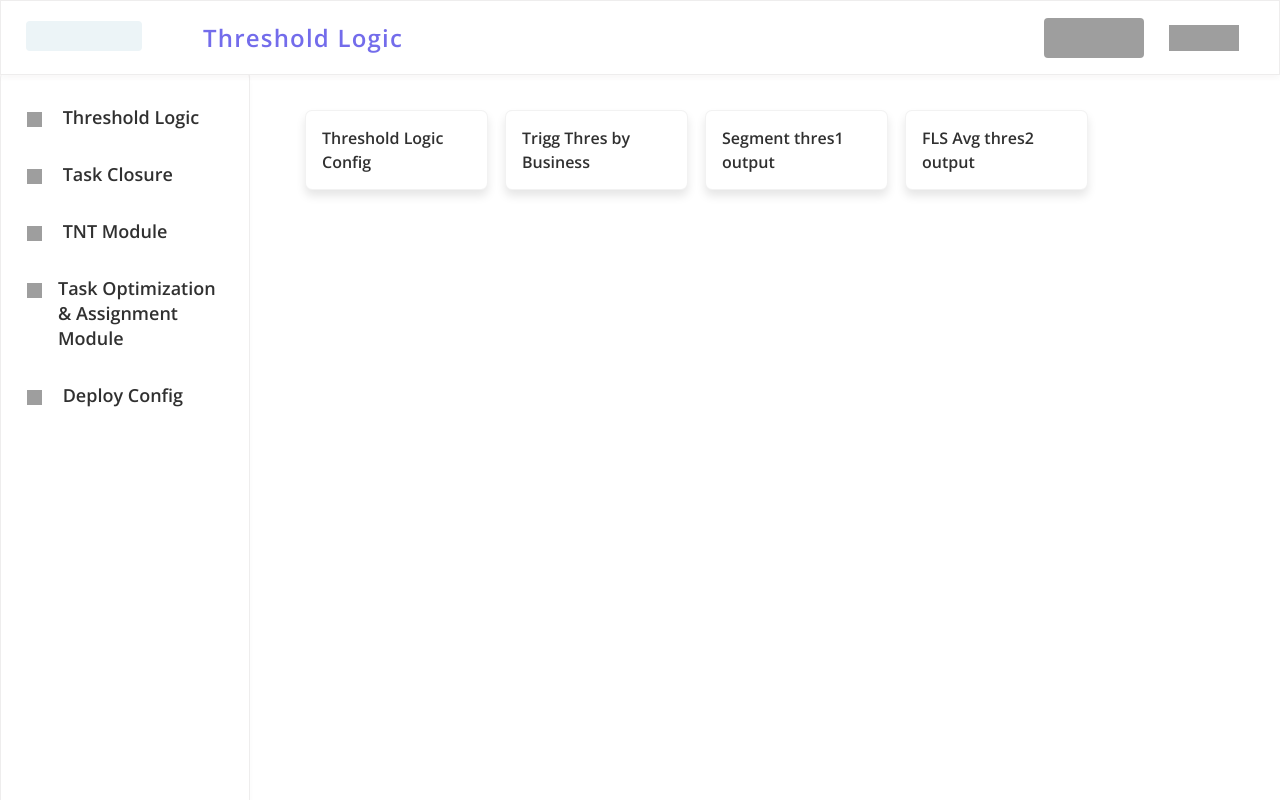
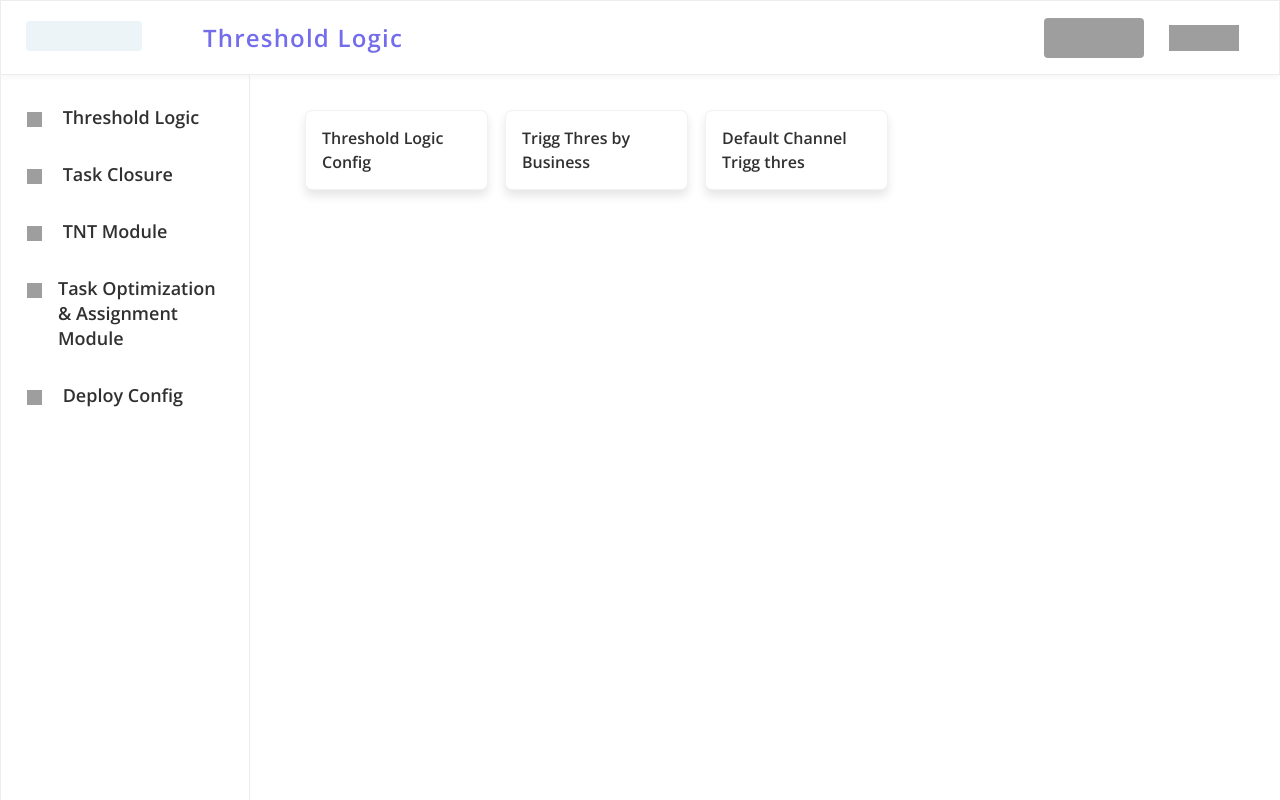
Before and after one commit to sachinbhoiexponentia/Django_UI, a Django app: page / in a window 1280 px wide. Run offline with Django 4.2, Linux system fonts and the light colour scheme; the visitor is signed in with stand-in values (Sample User, id 1); data that the repository does not hold is empty; parts of the project's set-up code (start-up, migrations or seed data) failed here and were passed over; some libraries are stand-ins or nearby versions; grey boxes are pictures that could not be loaded.

Commit message:
priya latest commit

```diff
--- a/app_validation/urls.py
+++ b/app_validation/urls.py
@@ -3,19 +3,13 @@ from .views import *
 
 urlpatterns = [
     path('api/validate_thresold_config_df/', validate_thresold_config_df_api, name='validate_config'),
-<<<<<<< HEAD
-    path('api/Threshold_Login_Config_get_data/<int:pk>/', threshold_logic_config_detail_view, name='get_by_id'),
-    path('api/Threshold_Login_Config_delete/<int:row_id>/', delete_data_by_id, name='delete_data_by_id'),
-    path('api/Trigg_Thres_By_Business_data/<int:pk>/', Trigg_Thres_By_Business_view, name='get_by_id_Trigg_Thres_By_Business'),
-    path('upload/<sheet_name>/', upload_to_s3, name='upload_to_s3')
-=======
     path('api/Threshold_Logic_Config_get_data/<int:pk>/', threshold_logic_config_detail_view, name='get_by_id'),
     path('api/Threshold_Logic_Config_delete/<int:row_id>/', threshold_logic_config_delete_data_by_id, name='delete_data_by_id'),
-
+    path('api/Trigg_Thres_By_Business_view/<int:pk>/', Trigg_Thres_By_Business_view, name='get_by_id'),
+    path('api/Trigg_Thres_By_Business_delete/<int:row_id>/', Trigg_Thres_By_Business_delete_data_by_id, name='delete_data_by_id'),
     path('api/Channel_Task_Mapping_get_data/<int:pk>/', channel_task_mapping_detail_view, name='get_by_id'),
     path('api/Channel_Task_Mapping_delete/<int:row_id>/', channel_task_mapping_delete_data_by_id, name='delete_data_by_id'),
-
-
+    path('api/Default_Channel_Trigg_thres_data/<int:pk>/', Default_Channel_Trigg_thres_view, name='get_by_id'),
+    path('api/Default_Channel_Trigg_thres_delete/<int:row_id>/', Default_Channel_Trigg_thres_delete_data_by_id, name='delete_data_by_id'),
     path('upload/<sheet_name>/', upload_to_s3, name='upload_to_s3'),
->>>>>>> 21f2d9ee8948c6a6e41c5b5efab29d7a1245b116
 ]
--- a/dashboard/views.py
+++ b/dashboard/views.py
@@ -26,8 +26,11 @@ def Threshold_Logic_Config_view(request):
 
     queryset3 = Default_Channel_Trigg_thres.objects.all()
     Default_Channel_Trigg_thres_df = pd.DataFrame(list(queryset3.values()))
+    print(Default_Channel_Trigg_thres_df)
     Default_Channel_Trigg_thres_headers = list(Default_Channel_Trigg_thres_df.columns)
     Default_Channel_Trigg_thres_data = Default_Channel_Trigg_thres_df.values.tolist()
+    print("Default_Channel_Trigg_thres_headers:",Default_Channel_Trigg_thres_headers)
+    print("Default_Channel_Trigg_thres_data:",Default_Channel_Trigg_thres_data)
 
     context = {'Default_Channel_Trigg_thres_headers':Default_Channel_Trigg_thres_headers,
                'Default_Channel_Trigg_thres_data':Default_Channel_Trigg_thres_data,
@@ -153,6 +156,34 @@ def Threshold_Logic_Config_view(request):
                 messages.success(request, 'Form updated successfully')
                 return render(request, 'Threshold_logic.html', context)
             except Trigg_Thres_By_Business.DoesNotExist:
+                messages.error(request, 'Record with Trigger ID {} not found'.format(trigger_id))
+            except Exception as e:
+                print('Error while updating the data ', e)
+                messages.error(request, 'Error while updating the data: {}'.format(e))
+
+
+
+        if form_id == 'Default_Channel_Trigg_thres_Form_Edit':
+            print('Default_Channel_Trigg_thres_Form_Edit')
+            try:
+                # print(request.POST)
+                id = request.POST.get('Default_Channel_Trigg_thres_Form_id')
+                # print("trigger_id:",trigger_id)
+                default_Channel_Trigg_thres = Default_Channel_Trigg_thres.objects.get(id=id)
+
+                # Update fields based on the form data
+                default_Channel_Trigg_thres.Channel = request.POST.get('Channel_edit')
+                default_Channel_Trigg_thres.Trigger_id = request.POST.get('Trigger_id_edit')
+                default_Channel_Trigg_thres.Trigg_Desc = request.POST.get('Trigg_Desc_edit')
+                default_Channel_Trigg_thres.Segment_Threshold_1= request.POST.get('Segment_Threshold_1_edit')
+                default_Channel_Trigg_thres.FLSAvg_Threshold_2= request.POST.get('FLSAvg_Threshold_2_edit')
+
+
+                default_Channel_Trigg_thres.save()
+
+                messages.success(request, 'Form updated successfully')
+                return render(request, 'Threshold_logic.html', context)
+            except Default_Channel_Trigg_thres.DoesNotExist:
                 messages.error(request, 'Record with Trigger ID {} not found'.format(trigger_id))
             except Exception as e:
                 print('Error while updating the data ', e)
--- a/login/views.py
+++ b/login/views.py
@@ -32,7 +32,7 @@ def custom_login(request):
             user = authenticate(request, username=username, password=password)
             if user is not None:
                 login(request, user)
-                return redirect('Threshold_Login_Config_View')
+                return redirect('Threshold_Logic_Config_View')
             else:
                 request.session['login_error'] = 'Invalid credentials'
                 return redirect('login')
--- a/templates/Threshold_logic.html
+++ b/templates/Threshold_logic.html
@@ -673,10 +673,10 @@
           Config</button>
         <button class="tablinks" onclick="openCity(event, 'Trigger_Threhold_by_Business_visible')">Trigg Thres by
           Business</button>
-        <button class="tablinks" onclick="openCity(event, 'Segment_thres1_output_visible')">Segment thres1
-          output</button>
-        <button class="tablinks" onclick="openCity(event, 'FLS_Avg_thresh2_output_visible')">FLS Avg thres2
-          output</button>
+        <!-- <button class="tablinks" onclick="openCity(event, 'Segment_thres1_output_visible')">Segment thres1
+          output</button> -->
+        <button class="tablinks" onclick="openCity(event, 'Default_Channel_Trigg_thres_visible')">Default Channel Trigg
+          thres</button>
 
       </div>
       <br><br>
@@ -961,8 +961,8 @@
                 <td>
                   <i class="fas fa-edit" id="editButton3" onclick="getSourceData_TTB({{ row.0 }})" data-toggle="modal"
                     data-target="#modal_trigger_threshold_business_edit" style="color: black;"></i>
-                  <i class="fas fa-trash-alt" id="deleteButton5" data-toggle="modal" data-target="#myModal2_delete"
-                    style="color: black;"></i>
+                  <i class="fas fa-trash-alt" id="deleteButton5" onclick="DeleteSourceData_TTB({{ row.0 }})"
+                    data-toggle="modal" data-target="#myModal_delete_TTB" style="color: black;"></i>
                 </td>
               </tr>
               {% endfor %}
@@ -1065,8 +1065,8 @@
                   {% csrf_token %}
                   <input type="hidden" id="Trigger_Threhold_by_Business_Form_edit" name="form_identifier"
                     value="Trigger_Threhold_by_Business_Form_edit" />
-                    <input type="hidden" id="Trigger_Threhold_by_Business_Form_id" name="Trigger_Threhold_by_Business_Form_id"
-                    value="Trigger_Threhold_by_Business_Form_id" />
+                  <input type="hidden" id="Trigger_Threhold_by_Business_Form_id"
+                    name="Trigger_Threhold_by_Business_Form_id" value="Trigger_Threhold_by_Business_Form_id" />
                   <div class="form-row">
                     <div class="form-group_clo">
                       <label for="channel_Trigger_Threhold_by_Business_Form_edit" class="label1_">Channel</label><br>
@@ -1144,7 +1144,7 @@
 
                   <button type="submit" id="validateButton_trigger_threshold_business"
                     class="btn btn-info btn-lg submit_validate" data-toggle="modal"
-                    data-form-id="Trigger_Threhold_by_Business_Form" >Submit</button>
+                    data-form-id="Trigger_Threhold_by_Business_Form">Submit</button>
                 </form>
               </div>
             </div>
@@ -1218,7 +1218,24 @@
             </div>
           </div>
         </div>
-
+        <div id="submit_trigger_threshold_business" class="modal fade" role="dialog">
+          <div class="modal-dialog modal-md">
+            <!-- Modal content-->
+            <div class="modal-content">
+              <div class="modal-header">
+                <h1 class="modal-title" style="font-size: 15px; color: black;">Validate</h1>
+                <button type="button" class="close" data-dismiss="modal"
+                  style="border: 1px; height: 5px;">&times;</button>
+              </div>
+              <div class="modal-body">
+                <p style="color: black;">Do you want to add new channel?</p>
+                <button type="button" id="submit_trigger_threshold_business_submit"
+                  style="background-color:#736CEB; color: white;">Submit2</button>
+              </div>
+            </div>
+
+          </div>
+        </div>
         <div id="myModal3_delete" class="modal fade" role="dialog">
           <div class="modal-dialog modal-md">
             <!-- Modal content-->
@@ -1289,7 +1306,10 @@
         </div>
       </div>
 
-      <div id="FLS_Avg_thresh2_output_visible" class="tabcontent">
+
+
+
+      <div id="Default_Channel_Trigg_thres_visible" class="tabcontent">
         <div class="button1-container">
           <button class="button-with-image blueBorder ms-auto" id="formButton4" data-toggle="modal"
             data-target="#myModal4"><span><img src="{% static 'add.png' %}" class="me-1"></span>Add New</button>
@@ -1300,14 +1320,14 @@
           <table class="custom-table">
             <thead>
               <tr>
-                {% for header in FLS_Avg_Threshold_Output_headers %}
+                {% for header in Default_Channel_Trigg_thres_headers %}
                 <th>{{ header }}</th>
                 {% endfor %}
                 <th>Actions</th>
               </tr>
             </thead>
             <tbody>
-              {% for row in FLS_Avg_Threshold_Output_data %}
+              {% for row in Default_Channel_Trigg_thres_data %}
               <tr>
                 {% for value in row %}
                 <td>
@@ -1316,9 +1336,10 @@
 
                 {% endfor %}
                 <td>
-                  <i class="fas fa-edit" id="editButton3" data-toggle="modal" data-target="#myModal4_edit"
+                  <i class="fas fa-edit" id="editButton3" data-toggle="modal"
+                    data-target="#Default_Channel_Trigg_thres_edit" onclick="getSourceData_DCTt({{ row.0 }})"
                     style="color: black;"></i>
-                  <i class="fas fa-trash-alt" id="deleteButton5" data-toggle="modal" data-target="#myModal4_delete"
+                  <i class="fas fa-trash-alt" id="deleteButton5" data-toggle="modal" data-target="#myModal4_delete" onclick="DeleteSourceData_DCTt({{ row.0 }})"
                     style="color: black;"></i>
                 </td>
               </tr>
@@ -1327,7 +1348,7 @@
           </table>
         </div>
         <div class="button2-container"><button class="button-image ms-auto">Validate</button></div>
-        <div id="myModal4" class="modal fade" role="dialog">
+        <div id="Default_Channel_Trigg_thres" class="modal fade" role="dialog">
           <div class="modal-dialog modal-lg">
             <!-- Modal content-->
             <div class="modal-content">
@@ -1337,59 +1358,40 @@
 
               </div>
               <div class="modal-body">
-                <form id="fls_avgthres_Form" method="post" enctype="multipart/form-data">
+                <form id="Default_Channel_Trigg_thres_Form" method="post" enctype="multipart/form-data">
                   {% csrf_token %}
-                  <input type="hidden" id="fls_avgthres_Form" name="form_identifier" value="fls_avgthres_Form" />
+                  <input type="hidden" id="Default_Channel_Trigg_thres_Form" name="form_identifier"
+                    value="Default_Channel_Trigg_thres_Form" />
                   <div class="form-row">
                     <div class="form-group_fls">
-                      <label for="fls_id" class="label1">FLS_id</label><br>
-                      <input class="first" name="fls_id" id="fls_id" type="text" placeholder="FLS_id" />
+                      <label for="Channel" class="label1">Channel</label><br>
+                      <input class="first" name="Channel" id="Channel" type="text" placeholder="Channel" />
                     </div>
                     <div class="form-group_fls">
-                      <label for="channel" class="label">Channel</label><br>
-                      <input class="last" name="channel" id="channel" type="text" placeholder="Channel" />
+                      <label for="Trigger_id" class="label">Trigger_id</label><br>
+                      <input class="last" name="Trigger_id" id="Trigger_id" type="text" placeholder="Trigger_id" />
                     </div>
                   </div>
                   <div class="form-row">
                     <div class="form-group_fls">
-                      <label for="subchannel" class="label1_">Subchannel</label><br>
-                      <input class="first1" name="subchannel" id="subchannel" type="text" placeholder="Subchannel" />
+                      <label for="Trigg_Desc" class="label1_">Trigg_Desc </label><br>
+                      <input class="first1" name="Trigg_Desc" id="Trigg_Desc" type="text" placeholder="Trigg_Desc " />
                     </div>
                     <div class="form-group_fls">
-                      <label for="channel_subchannel_id" class="label_">Channel_Subchannel_ID</label><br>
-                      <input class="last1" name="channel_subchannel_id" id="channel_subchannel_id" type="text"
-                        placeholder="Channel_Subchannel_ID" />
+                      <label for="Segment_Threshold_1" class="label_">Segment_Threshold_1</label><br>
+                      <input class="last1" name="Segment_Threshold_1" id="Segment_Threshold_1" type="text"
+                        placeholder="Segment_Threshold_1" />
                     </div>
                   </div>
                   <div class="form-row">
                     <div class="form-group_fls">
-                      <label for="demoseg" class="label2_">DemoSeg</label><br>
-                      <input class="first2" name="demoseg" id="demoseg" type="text" placeholder="DemoSeg" />
-                    </div>
-                    <div class="form-group_fls">
-                      <label for="valueseg" class="label_last">ValueSeg</label><br>
-                      <input class="last2" name="valueseg" id="valueseg" type="text" placeholder="ValueSeg" />
-                    </div>
-                  </div>
-                  <div class="form-row">
-                    <div class="form-group_fls">
-                      <label for="demoseg_valueseg_id" class="label3_">DemoSeg_ValueSeg_ID</label><br>
-                      <input class="first3" name="demoseg_valueseg_id" id="demoseg_valueseg_id" type="text"
-                        placeholder="DemoSeg_ValueSeg_ID" />
-                    </div>
-                    <div class="form-group_fls">
-                      <label for="trigger_id" class="label3_last">Trigger_id</label><br>
-                      <input class="last3" name="trigger_id" id="trigger_id" type="text" placeholder="Trigger_id" />
-                    </div>
-                  </div>
-
-                  <div class="form-row">
-                    <div class="form-group_fls">
-                      <label for="flsavg_threshold_2" class="label1">FLSAvg_Threshold_2</label><br>
-                      <input class="first" name="flsavg_threshold_2" id="flsavg_threshold_2" type="text"
+                      <label for="FLSAvg_Threshold_2" class="label2_">FLSAvg_Threshold_2</label><br>
+                      <input class="first2" name="FLSAvg_Threshold_2" id="FLSAvg_Threshold_2" type="text"
                         placeholder="FLSAvg_Threshold_2" />
                     </div>
                   </div>
+
+
 
                   <button type="button" id="validateButton_fls_avg_thres" class="btn btn-info btn-lg submit_validate"
                     data-toggle="modal" {% comment %} data-target="#myModal8" {% endcomment %}>Validate</button>
@@ -1401,62 +1403,68 @@
             </div>
           </div>
         </div>
-
-        <div id="myModal4_delete" class="modal fade" role="dialog">
-          <div class="modal-dialog modal-md">
-
+        <div id="Default_Channel_Trigg_thres_edit" class="modal fade" role="dialog">
+          <div class="modal-dialog modal-lg">
             <!-- Modal content-->
             <div class="modal-content">
               <div class="modal-header">
-                <h1 class="modal-title" style="font-size: 15px; color: black;">Delete</h1>
-                <button type="button" class="close" data-dismiss="modal"
-                  style="border: 1px; height: 5px;">&times;</button>
+                <h1 class="modal-title">Add New</h1>
+                <button type="button" class="close" data-dismiss="modal">&times;</button>
 
               </div>
               <div class="modal-body">
-                <p style="color: black;">Are you sure want to delete trigger Id "1"?</p>
-                <button type="button" id="submit" style="background-color:#736CEB; color: white;">Delete</button>
+                <form id="Default_Channel_Trigg_thres_Form_Edit" method="post" enctype="multipart/form-data">
+                  {% csrf_token %}
+                  <input type="hidden" id="Default_Channel_Trigg_thres_Form_Edit" name="form_identifier"
+                    value="Default_Channel_Trigg_thres_Form_Edit" />
+                  <input type="hidden" id="Default_Channel_Trigg_thres_Form_id"
+                    name="Default_Channel_Trigg_thres_Form_id" value="Default_Channel_Trigg_thres_Form_id" />
+                  <div class="form-row">
+                    <div class="form-group_fls">
+                      <label for="Channel_edit" class="label1">Channel</label><br>
+                      <input class="first" name="Channel_edit" id="Channel_edit" type="text" placeholder="Channel" />
+                    </div>
+                    <div class="form-group_fls">
+                      <label for="Trigger_id_edit" class="label">Trigger_id</label><br>
+                      <input class="last" name="Trigger_id_edit" id="Trigger_id_edit" type="text" placeholder="Trigger_id" />
+                    </div>
+                  </div>
+                  <div class="form-row">
+                    <div class="form-group_fls">
+                      <label for="Trigg_Desc_edit" class="label1_">Trigg_Desc </label><br>
+                      <input class="first1" name="Trigg_Desc_edit" id="Trigg_Desc_edit" type="text" placeholder="Trigg_Desc " />
+                    </div>
+                    <div class="form-group_fls">
+                      <label for="Segment_Threshold_1_edit" class="label_">Segment_Threshold_1</label><br>
+                      <input class="last1" name="Segment_Threshold_1_edit" id="Segment_Threshold_1_edit" type="text"
+                        placeholder="Segment_Threshold_1" />
+                    </div>
+                  </div>
+                  <div class="form-row">
+                    <div class="form-group_fls">
+                      <label for="FLSAvg_Threshold_2_edit" class="label2_">FLSAvg_Threshold_2</label><br>
+                      <input class="first2" name="FLSAvg_Threshold_2_edit" id="FLSAvg_Threshold_2_edit" type="text"
+                        placeholder="FLSAvg_Threshold_2" />
+                    </div>
+                  </div>
+
+
+
+                  <button type="submit" id="validateButton_fls_avg_thres" class="btn btn-info btn-lg submit_validate"
+                    data-toggle="modal" {% comment %} data-target="#myModal8" {% endcomment %}>Submit</button>
+
+                </form>
+
               </div>
 
             </div>
           </div>
         </div>
-        <div id="submit_trigger_threshold_business" class="modal fade" role="dialog">
-          <div class="modal-dialog modal-md">
-            <!-- Modal content-->
-            <div class="modal-content">
-              <div class="modal-header">
-                <h1 class="modal-title" style="font-size: 15px; color: black;">Validate</h1>
-                <button type="button" class="close" data-dismiss="modal"
-                  style="border: 1px; height: 5px;">&times;</button>
-              </div>
-              <div class="modal-body">
-                <p style="color: black;">Do you want to add new channel?</p>
-                <button type="button" id="submit_trigger_threshold_business_submit"
-                  style="background-color:#736CEB; color: white;">Submit2</button>
-              </div>
-            </div>
-
-          </div>
-        </div>
-
-          <!-- Modal content-->
-          <div class="modal-content">
-            <div class="modal-header">
-              <h1 class="modal-title" style="font-size: 15px; color: black;">Validate</h1>
-              <button type="button" class="close" data-dismiss="modal"
-                style="border: 1px; height: 5px;">&times;</button>
-
-            </div>
-            <div class="modal-body">
-              <p style="color: black;">Do you want to add new channel?</p>
-              <button type="button" id="submit_fls_avgthresh"
-                style="background-color:#736CEB; color: white;">Submit4</button>
-            </div>
-
-          </div>
-        </div>
       </div>
+
+
+
+
 
 
     </div>
@@ -1830,10 +1838,40 @@
     }
 
 
+    function DeleteSourceData_TTB(row_id) {
+      fetch(`api/Trigg_Thres_By_Business_delete/${row_id}/`, {
+        method: 'POST',
+        headers: {
+          'Content-Type': 'application/json',
+        },
+      })
+        .then(response => {
+          if (!response.ok) {
+            if (response.status === 404) {
+              // Show errorDiv if object not found
+              document.getElementById('errorDiv').style.display = 'block';
+            } else {
+              throw new Error(`HTTP error! Status: ${response.status}`);
+            }
+          } else {
+            // Show successDiv on successful deletion
+            alert(`Row ${row_id} deleted successfully`);
+            $('#myModal_delete_TTB').modal('show');
+            return response.json();
+          }
+        })
+        .catch(error => {
+          // Handle other errors
+          console.error('Error deleting data:', error);
+          // Show errorDiv on other errors
+          document.getElementById('errorDiv').style.display = 'block';
+        });
+    }
+
     function getSourceData_TTB(rowId) {
 
       $(document).ready(function () {
-        var apiUrl = `api/Trigg_Thres_By_Business_data/${rowId}`;
+        var apiUrl = `api/Trigg_Thres_By_Business_view/${rowId}`;
         $.ajax({
           url: apiUrl,
           type: 'GET',
@@ -1860,6 +1898,62 @@
     }
 
 
+
+    function getSourceData_DCTt(rowId) {
+
+      $(document).ready(function () {
+        var apiUrl = `api/Default_Channel_Trigg_thres_data/${rowId}`;
+        $.ajax({
+          url: apiUrl,
+          type: 'GET',
+          dataType: 'json',
+          success: function (data) {
+            console.log(data);
+
+            document.getElementById("Default_Channel_Trigg_thres_Form_id").value = rowId
+            document.getElementById("Channel_edit").value = data.Channel
+            document.getElementById("Trigger_id_edit").value = data.Trigger_id
+            document.getElementById("Trigg_Desc_edit").value = data.Trigg_Desc
+            document.getElementById("Segment_Threshold_1_edit").value = data.Segment_Threshold_1
+            document.getElementById("FLSAvg_Threshold_2_edit").value = data.FLSAvg_Threshold_2
+
+          }
+        });
+      });
+
+    }
+
+    function DeleteSourceData_DCTt(row_id) {
+      fetch(`api/Default_Channel_Trigg_thres_delete/${row_id}/`, {
+        method: 'POST',
+        headers: {
+          'Content-Type': 'application/json',
+        },
+      })
+        .then(response => {
+          if (!response.ok) {
+            if (response.status === 404) {
+              // Show errorDiv if object not found
+              document.getElementById('errorDiv').style.display = 'block';
+            } else {
+              throw new Error(`HTTP error! Status: ${response.status}`);
+            }
+          } else {
+            // Show successDiv on successful deletion
+            alert(`Row ${row_id} deleted successfully`);
+            $('#myModal_delete_TTB').modal('show');
+            return response.json();
+          }
+        })
+        .catch(error => {
+          // Handle other errors
+          console.error('Error deleting data:', error);
+          // Show errorDiv on other errors
+          document.getElementById('errorDiv').style.display = 'block';
+        });
+    }
+
+
   </script>
 
 
```
Also changed, not shown: app_validation/views.py (+72 -2 lines).
